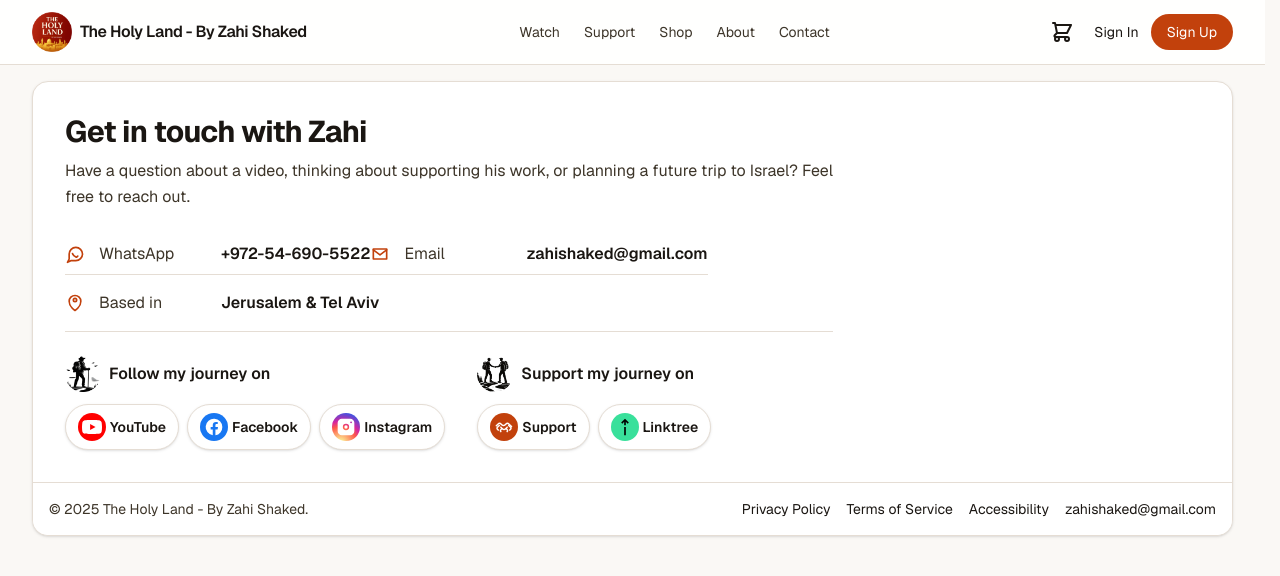
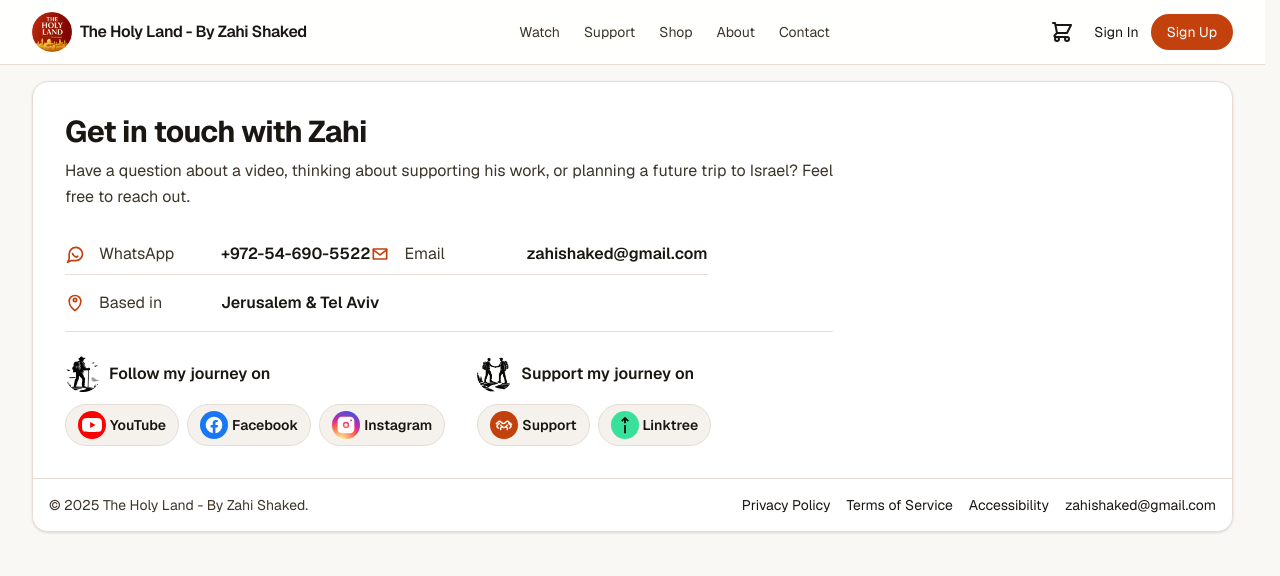
Before and after one commit to Ponzee/zahi-tours, a Next.js app: page /contact in a window 1280 px wide. Shown: the top 576 px of the page. Built offline with nearby package versions, Linux system fonts and the light colour scheme; no server answers.

Commit message:
ui(contact): sleeker follow/support pills

```diff
--- a/app/contact/page.tsx
+++ b/app/contact/page.tsx
@@ -79,7 +79,7 @@ export default function ContactPage() {
                         href="https://www.youtube.com/@zahishaked"
                         target="_blank"
                         rel="noopener noreferrer"
-                        className="inline-flex items-center gap-1 rounded-full border border-[#e5ddd4] bg-white px-3 py-2 shadow-sm hover:shadow-md transition-shadow whitespace-nowrap"
+                        className="inline-flex items-center gap-1 rounded-full border border-[#e5ddd4] bg-[#f5f2ed] px-3 py-1.5 hover:bg-[#efe9e1] transition-colors duration-150 whitespace-nowrap"
                         aria-label="YouTube"
                         title="YouTube"
                       >
@@ -98,7 +98,7 @@ export default function ContactPage() {
                         href="https://www.facebook.com/zahishakedisraelitourguide"
                         target="_blank"
                         rel="noopener noreferrer"
-                        className="inline-flex items-center gap-1 rounded-full border border-[#e5ddd4] bg-white px-3 py-2 shadow-sm hover:shadow-md transition-shadow whitespace-nowrap"
+                        className="inline-flex items-center gap-1 rounded-full border border-[#e5ddd4] bg-[#f5f2ed] px-3 py-1.5 hover:bg-[#efe9e1] transition-colors duration-150 whitespace-nowrap"
                         aria-label="Facebook"
                         title="Facebook"
                       >
@@ -117,7 +117,7 @@ export default function ContactPage() {
                         href="https://www.instagram.com/zahi_shaked_israeli_tour_guide"
                         target="_blank"
                         rel="noopener noreferrer"
-                        className="inline-flex items-center gap-1 rounded-full border border-[#e5ddd4] bg-white px-3 py-2 shadow-sm hover:shadow-md transition-shadow whitespace-nowrap"
+                        className="inline-flex items-center gap-1 rounded-full border border-[#e5ddd4] bg-[#f5f2ed] px-3 py-1.5 hover:bg-[#efe9e1] transition-colors duration-150 whitespace-nowrap"
                         aria-label="Instagram"
                         title="Instagram"
                       >
@@ -155,7 +155,7 @@ export default function ContactPage() {
                       {/* Support (left) */}
                       <Link
                         href="/support"
-                        className="inline-flex items-center gap-1 rounded-full border border-[#e5ddd4] bg-white px-3 py-2 shadow-sm hover:shadow-md transition-shadow whitespace-nowrap"
+                        className="inline-flex items-center gap-1 rounded-full border border-[#e5ddd4] bg-[#f5f2ed] px-3 py-1.5 hover:bg-[#efe9e1] transition-colors duration-150 whitespace-nowrap"
                         aria-label="Support my journey"
                         title="Support my journey"
                       >
@@ -189,7 +189,7 @@ export default function ContactPage() {
                         href="https://linktr.ee/zahishakedtourguide"
                         target="_blank"
                         rel="noopener noreferrer"
-                        className="inline-flex items-center gap-1 rounded-full border border-[#e5ddd4] bg-white px-3 py-2 shadow-sm hover:shadow-md transition-shadow whitespace-nowrap"
+                        className="inline-flex items-center gap-1 rounded-full border border-[#e5ddd4] bg-[#f5f2ed] px-3 py-1.5 hover:bg-[#efe9e1] transition-colors duration-150 whitespace-nowrap"
                         aria-label="Linktree"
                         title="Linktree"
                       >
```
